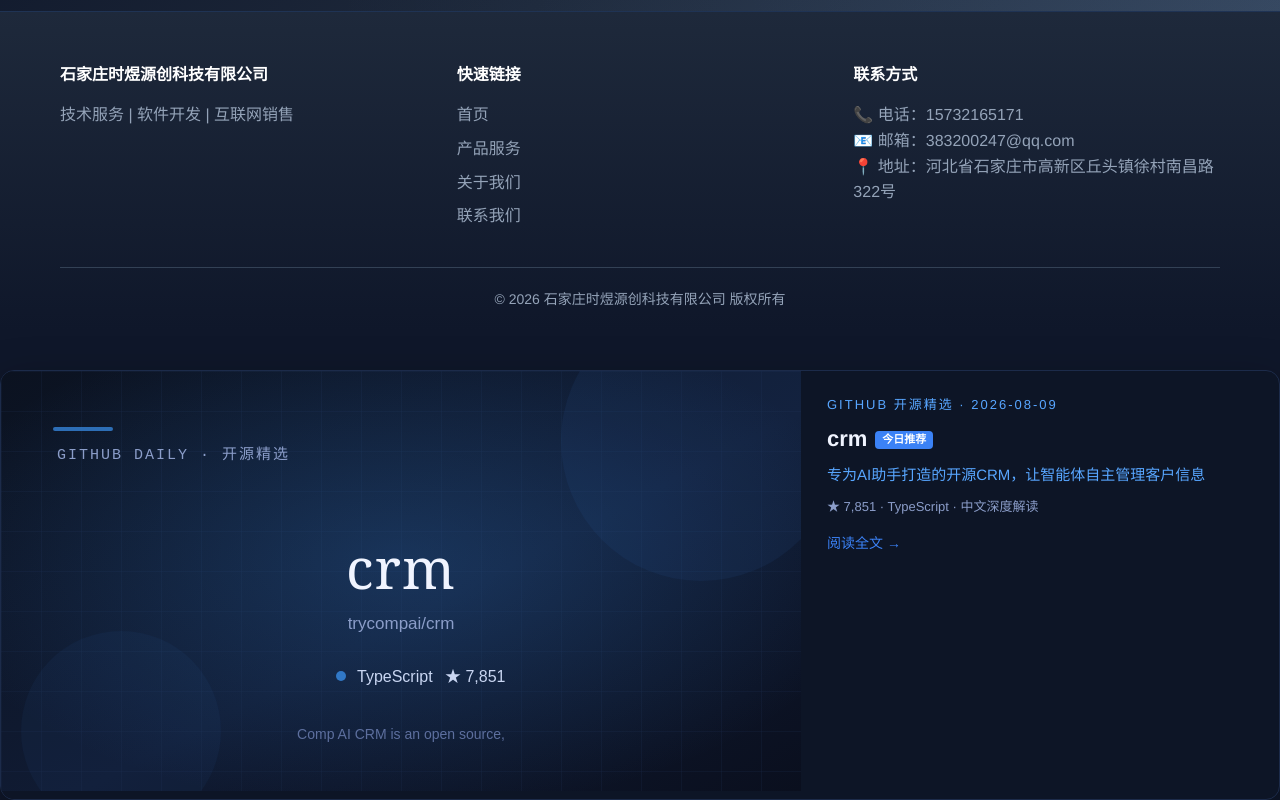
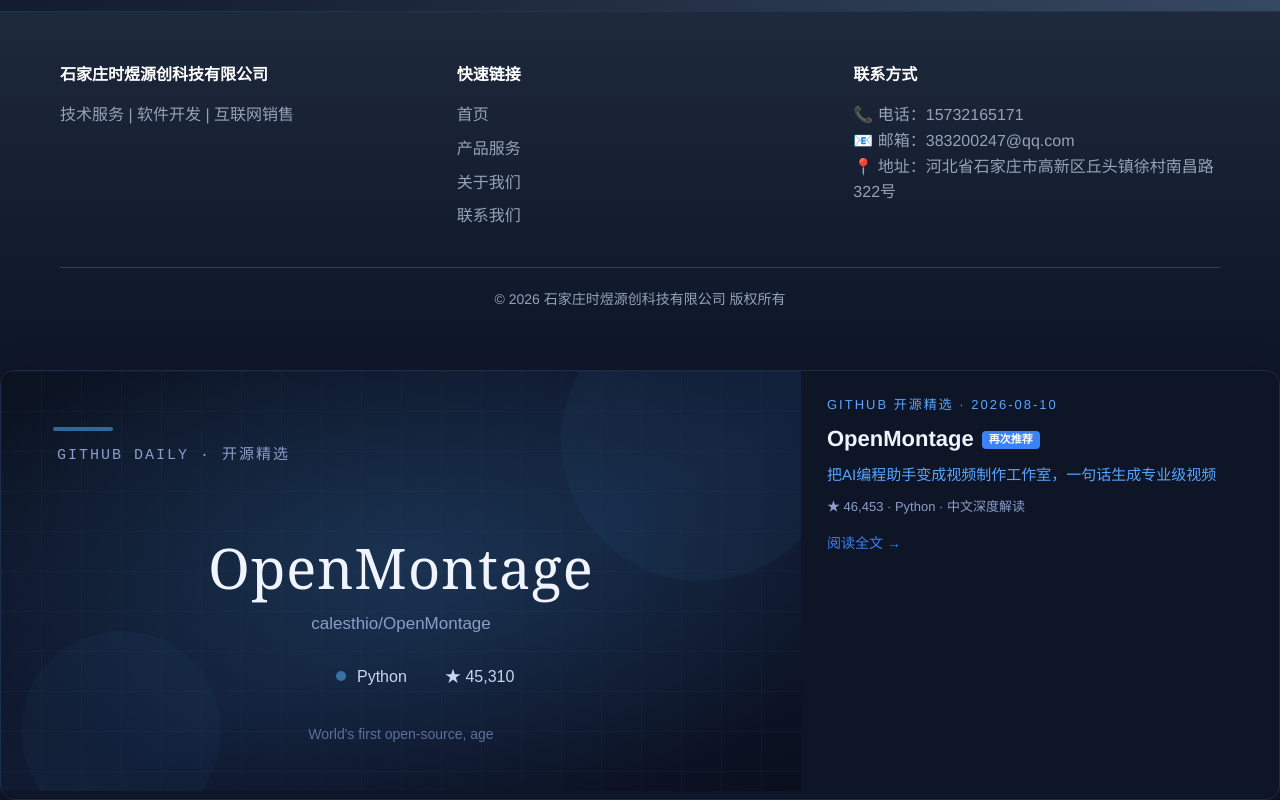
Before and after one commit to xiao-shi-feng/shiyuyuanchuang-tech, a plain HTML site: page index.html in a window 1280 px wide. Shown: the part 1862-2662 px from the top of the page. Drawn offline with Linux system fonts and the light colour scheme; files whose address does not match are found by name.

Commit message:
GitHub精选: 再次推荐 calesthio/OpenMontage

```diff
--- a/index.html
+++ b/index.html
@@ -172,7 +172,7 @@
 
   <!-- 引入 JavaScript 文件（让网页有交互能力） -->
   <script src="js/main.js"></script>
-                    <section class="github-daily-card" style="background:#0d1526;border:1px solid #1c2b4a;border-radius:14px;padding:0;overflow:hidden;margin-top:40px;box-shadow:0 14px 44px rgba(0,0,0,.35);">
+                      <section class="github-daily-card" style="background:#0d1526;border:1px solid #1c2b4a;border-radius:14px;padding:0;overflow:hidden;margin-top:40px;box-shadow:0 14px 44px rgba(0,0,0,.35);">
     <a href="github-daily.html" style="display:flex;flex-wrap:wrap;text-decoration:none;align-items:stretch;">
       <div style="flex:1 1 300px;min-height:180px;background:#0d1526;"><svg xmlns="http://www.w3.org/2000/svg" width="800" height="420" viewBox="0 0 800 420">
   <defs>
@@ -182,8 +182,8 @@
       <stop offset="100%" stop-color="#0a0f1e"/>
     </linearGradient>
     <radialGradient id="glow" cx="0.5" cy="0.45" r="0.6">
-      <stop offset="0%" stop-color="#3178c6" stop-opacity="0.28"/>
-      <stop offset="100%" stop-color="#3178c6" stop-opacity="0"/>
+      <stop offset="0%" stop-color="#3572A5" stop-opacity="0.28"/>
+      <stop offset="100%" stop-color="#3572A5" stop-opacity="0"/>
     </radialGradient>
     <pattern id="grid" width="40" height="40" patternUnits="userSpaceOnUse">
       <path d="M 40 0 L 0 0 0 40" fill="none" stroke="#1c2b4a" stroke-width="1" opacity="0.5"/>
@@ -192,22 +192,22 @@
   <rect width="800" height="420" fill="url(#bg)"/>
   <rect width="800" height="420" fill="url(#grid)"/>
   <rect width="800" height="420" fill="url(#glow)"/>
-  <circle cx="700" cy="70" r="140" fill="#3178c6" opacity="0.08"/>
-  <circle cx="120" cy="360" r="100" fill="#3178c6" opacity="0.06"/>
+  <circle cx="700" cy="70" r="140" fill="#3572A5" opacity="0.08"/>
+  <circle cx="120" cy="360" r="100" fill="#3572A5" opacity="0.06"/>
   <text x="56" y="88" font-family="monospace" font-size="15" fill="#8b9dc9" letter-spacing="2">GITHUB DAILY · 开源精选</text>
-  <rect x="52" y="56" width="60" height="4" rx="2" fill="#3178c6" opacity="0.9"/>
-  <text x="400" y="218" font-family="Georgia,serif" font-size="56" fill="#f0f4ff" text-anchor="middle" letter-spacing="1">crm</text>
-  <text x="400" y="258" font-family="sans-serif" font-size="17" fill="#8b9dc9" text-anchor="middle">trycompai/crm</text>
-  <circle cx="340" cy="305" r="5" fill="#3178c6"/>
-  <text x="356" y="311" font-family="sans-serif" font-size="16" fill="#c9d6f2">TypeScript</text>
-  <text x="444" y="311" font-family="sans-serif" font-size="16" fill="#c9d6f2">★ 7,851</text>
-  <text x="400" y="368" font-family="sans-serif" font-size="14" fill="#5d6f9e" text-anchor="middle">Comp AI CRM is an open source,</text>
+  <rect x="52" y="56" width="60" height="4" rx="2" fill="#3572A5" opacity="0.9"/>
+  <text x="400" y="218" font-family="Georgia,serif" font-size="56" fill="#f0f4ff" text-anchor="middle" letter-spacing="1">OpenMontage</text>
+  <text x="400" y="258" font-family="sans-serif" font-size="17" fill="#8b9dc9" text-anchor="middle">calesthio/OpenMontage</text>
+  <circle cx="340" cy="305" r="5" fill="#3572A5"/>
+  <text x="356" y="311" font-family="sans-serif" font-size="16" fill="#c9d6f2">Python</text>
+  <text x="444" y="311" font-family="sans-serif" font-size="16" fill="#c9d6f2">★ 45,310</text>
+  <text x="400" y="368" font-family="sans-serif" font-size="14" fill="#5d6f9e" text-anchor="middle">World&#x27;s first open-source, age</text>
 </svg></div>
       <div style="flex:2 1 380px;padding:24px 26px;">
-        <div style="color:#58a6ff;font-size:13px;letter-spacing:2px;margin-bottom:8px;">GITHUB 开源精选 · 2026-08-09</div>
-        <div style="color:#f0f4ff;font-size:22px;font-weight:600;line-height:1.4;margin-bottom:8px;">crm<span style="display:inline-block;background:#3b82f6;color:#fff;font-size:11px;border-radius:4px;padding:1px 7px;margin-left:8px;vertical-align:middle;">今日推荐</span></div>
-        <div style="color:#58a6ff;font-size:15px;margin-bottom:10px;">专为AI助手打造的开源CRM，让智能体自主管理客户信息</div>
-        <div style="color:#8b9dc9;font-size:13px;">★ 7,851 · TypeScript · 中文深度解读</div>
+        <div style="color:#58a6ff;font-size:13px;letter-spacing:2px;margin-bottom:8px;">GITHUB 开源精选 · 2026-08-10</div>
+        <div style="color:#f0f4ff;font-size:22px;font-weight:600;line-height:1.4;margin-bottom:8px;">OpenMontage<span style="display:inline-block;background:#3b82f6;color:#fff;font-size:11px;border-radius:4px;padding:1px 7px;margin-left:8px;vertical-align:middle;">再次推荐</span></div>
+        <div style="color:#58a6ff;font-size:15px;margin-bottom:10px;">把AI编程助手变成视频制作工作室，一句话生成专业级视频</div>
+        <div style="color:#8b9dc9;font-size:13px;">★ 46,453 · Python · 中文深度解读</div>
         <div style="margin-top:14px;color:#3b82f6;font-size:14px;">阅读全文 →</div>
       </div>
     </a>
```
Also changed, not shown: github-daily.html (+1 -1 lines).
